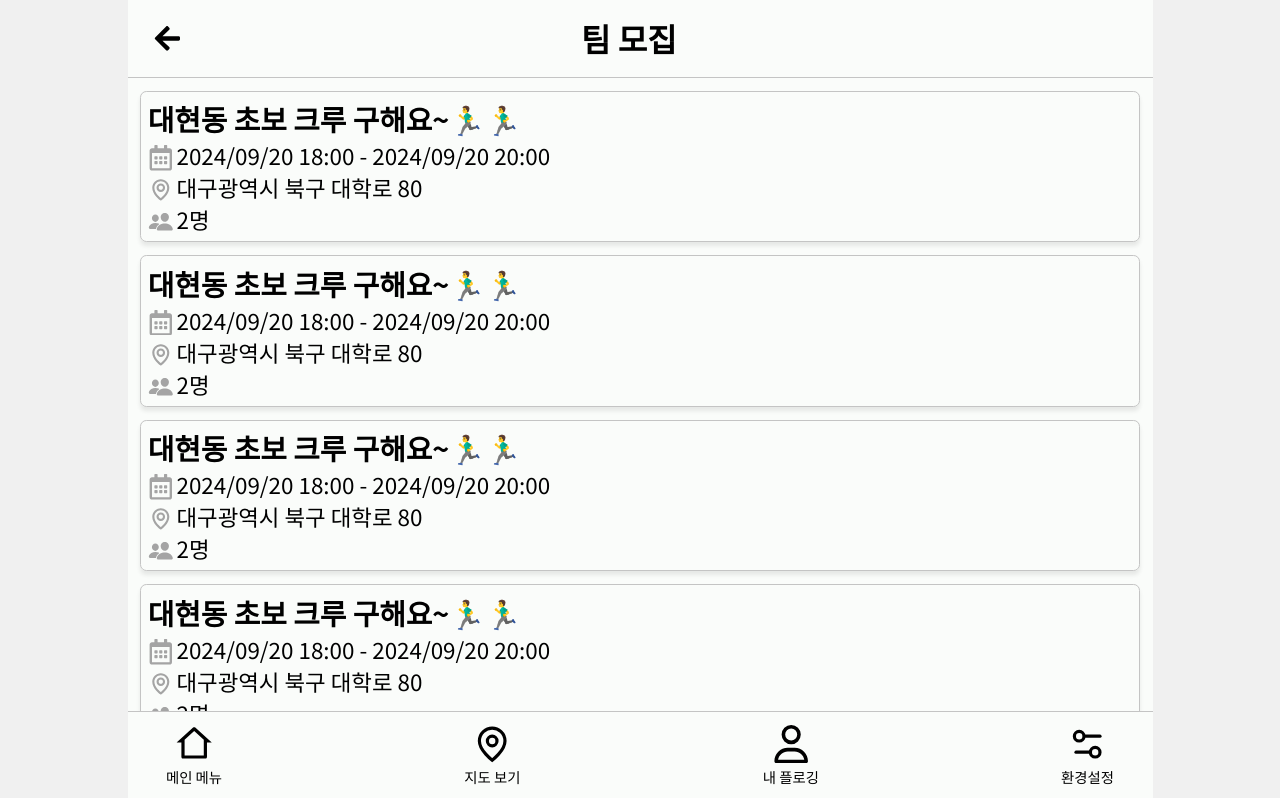
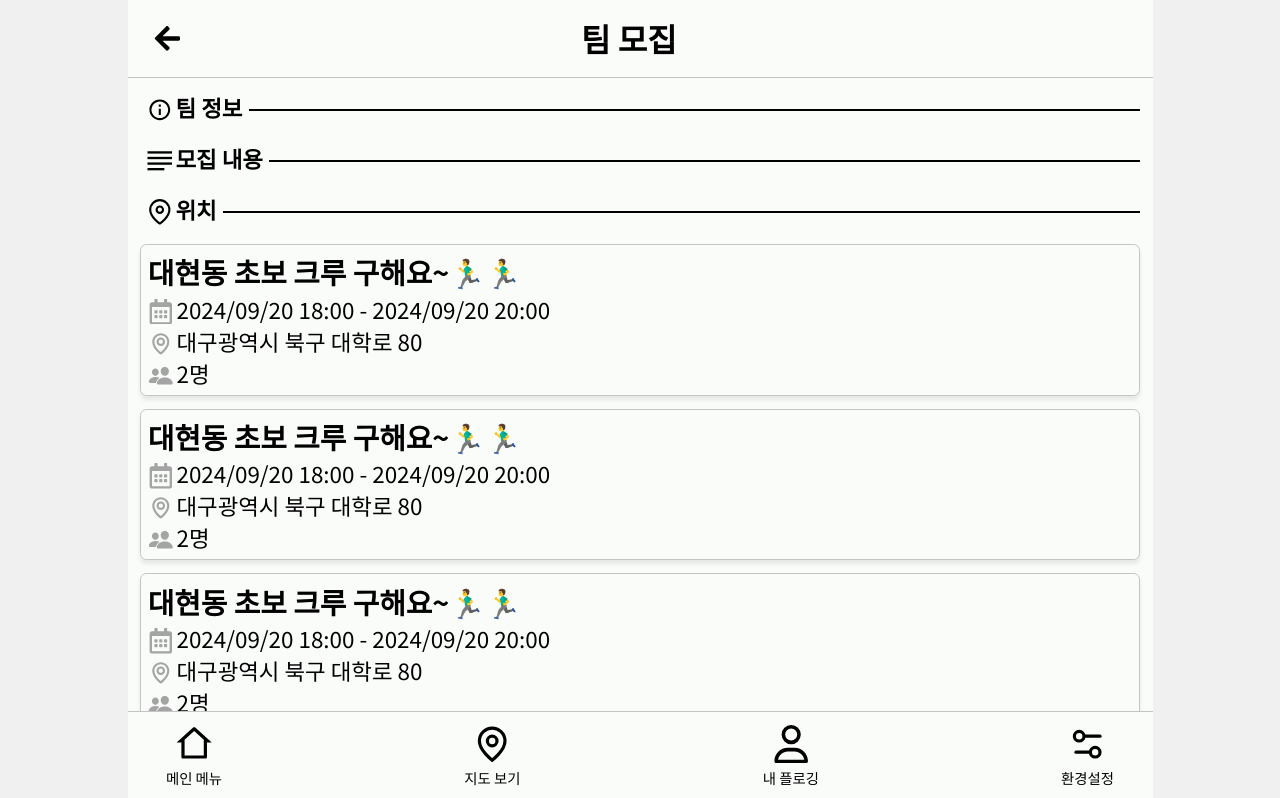
Before and after one commit to KNU-Nadal/Polzzak-Frontend, a React (Vite) app: page /team in a window 1280 px wide. Shown: the top 798 px of the page. Built offline with nearby package versions, Linux system fonts and the light colour scheme.

Commit message:
Feat : 구분선 컴포넌트 테스트

```diff
--- a/src/pages/team/Team.jsx
+++ b/src/pages/team/Team.jsx
@@ -1,6 +1,10 @@
 import styled from "styled-components";
 import Title from "../../components/Title";
 import TeamCard from "../../components/TeamCard";
+import DivLine from "./DivLine";
+import { IoMdInformationCircleOutline } from "react-icons/io";
+import { GrTextAlignFull } from "react-icons/gr";
+import { FiMapPin } from "react-icons/fi";
 
 const TeamCardContainer = styled.div`
     display: flex;
@@ -17,11 +21,26 @@ const TeamObj = {
     people:"2명"
 }
 
+const DivLineInfo = {
+    title : "팀 정보",
+    icon : IoMdInformationCircleOutline
+}
 
+const DivLineContent = {
+    title : "모집 내용",
+    icon : GrTextAlignFull
+}
+const DivLineLocation = {
+    title : "위치",
+    icon : FiMapPin
+}
 
 const Team = () => {
     return(
         <TeamCardContainer>
+            <DivLine {...DivLineInfo} />
+            <DivLine {...DivLineContent} />
+            <DivLine {...DivLineLocation} />
             <TeamCard {...TeamObj} />
             <TeamCard {...TeamObj} />
             <TeamCard {...TeamObj} />
```
